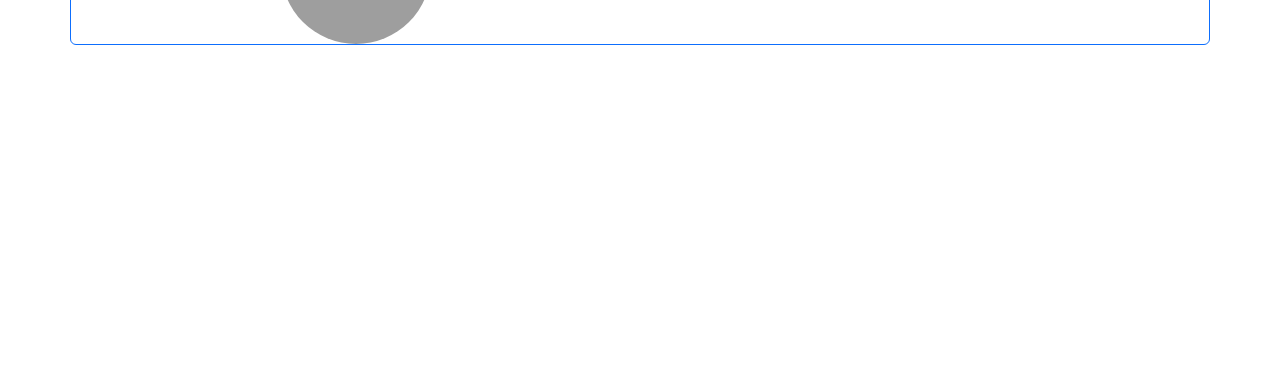
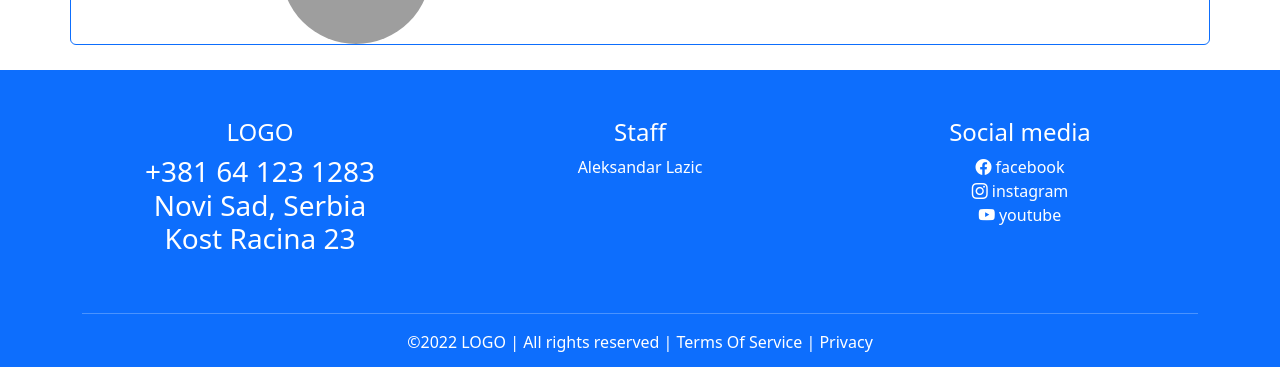
Before and after one commit to LazicAleksandar99/React-Flask-Microservice-Postgres-web-application, a React (Create React App) app in the folder frontend/: page / in a window 1280 px wide. Shown: the part 1379-1746 px from the top of the page. Before the commit the page ends 1424 px from the top, so only its background shows below. Built offline with nearby package versions, Linux system fonts and the light colour scheme; grey boxes are pictures that could not be loaded.

Commit message:
Footer
Added Footer.js and Footer.css.

```diff
--- /dev/null
+++ b/frontend/src/assets/styles/Footer.css
@@ -0,0 +1,8 @@
+.main-footer {
+    color: white;
+    background-color: #0d6efd;
+    padding-top: 3em;
+    position: relative;
+    bottom: 0;
+    width: 100%;
+  }
--- a/frontend/src/assets/styles/Home.css
+++ b/frontend/src/assets/styles/Home.css
@@ -33,8 +33,3 @@
     padding-bottom: 2%;
     color: white;
 }
-
-.table-news{
-    padding-top: 2%;
-
-}
--- /dev/null
+++ b/frontend/src/components/Footer.js
@@ -0,0 +1,48 @@
+import React from 'react';
+import "../assets/styles/Footer.css"
+
+const Footer= () =>{
+
+  return (
+    <div className="main-footer">
+    <div className="container">
+      <div className="row">
+        {/* Column1 */}
+        <div className="col">
+          <h4>LOGO</h4>
+          <h3 className="list-unstyled">
+            <li>+381 64 123 1283</li>
+            <li>Novi Sad, Serbia</li>
+            <li>Kost Racina 23</li>
+            <br></br>
+          </h3>
+        </div>
+        {/* Column2 */}
+        <div className="col">
+          <h4>Staff</h4>
+          <ui className="list-unstyled">
+            <li>Aleksandar Lazic</li>
+          </ui>
+        </div>
+        {/* Column3 */}
+        <div className="col">
+          <h4>Social media</h4>
+          <ui className="list-unstyled">
+            <li><i class="bi bi-facebook"> </i> facebook</li>
+            <li><i class="bi bi-instagram"></i> instagram</li>
+            <li><i class="bi bi-youtube"></i> youtube</li>
+          </ui>
+        </div>
+      </div>
+      <hr />
+      <div className="row">
+        <p className="col-sm">
+          &copy;{new Date().getFullYear()} LOGO | All rights reserved |
+          Terms Of Service | Privacy
+        </p>
+      </div>
+    </div>
+  </div>
+  );
+}
+export default Footer;
--- a/frontend/src/pages/Home.js
+++ b/frontend/src/pages/Home.js
@@ -17,7 +17,7 @@ const Home= () =>{
             </div>
          </div>
       </div>
-      <div className="container text-center" style={{paddingTop: "2%"}}>
+      <div className="container text-center" style={{paddingTop: "2%", paddingBottom: "2%"}}>
 
         <div className="rounded border border-primary row" style={{paddingTop: "1rem"}}>
           <div className="col">
--- a/frontend/src/routes/PrivateRoutes.js
+++ b/frontend/src/routes/PrivateRoutes.js
@@ -1,11 +1,12 @@
 import React from 'react';
 import { Outlet, Navigate } from 'react-router-dom';
 import Navbar from '../components/Navbar';
+import Footer from '../components/Footer';
 
 const PrivateRoutes = () =>{
     let auth = {'token': true}
   return (
-      auth.token ? <div><Navbar/> <Outlet/> </div>: <Navigate to="/signin"/>
+      auth.token ? <div> <Navbar/> <Outlet/> <Footer/> </div>: <Navigate to="/signin"/>
   );
 }
 export default PrivateRoutes;
```
